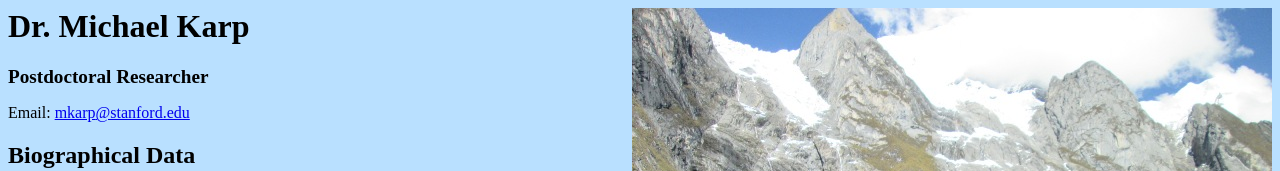
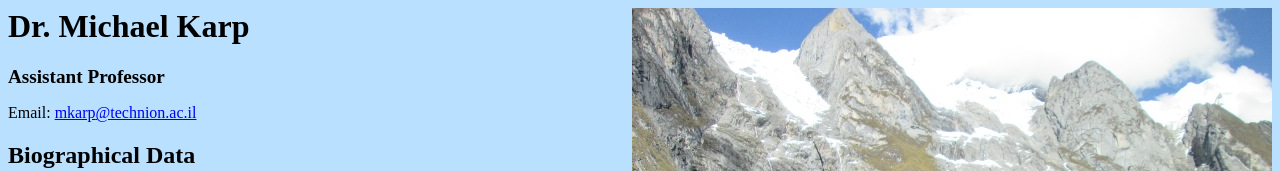
Before and after one commit to mkarptx/mkarptx.github.io, a plain HTML site: page index.html in a window 1280 px wide. Shown: the top 171 px of the page. Drawn offline with Linux system fonts and the light colour scheme.

Commit message:
moved to macOS

```diff
--- a/index.html
+++ b/index.html
@@ -4,14 +4,14 @@
 <body bgcolor="#B9E0FF">
 
     	<h1>Dr. Michael Karp</h1>
-	<div style="font-size: 120%; line-spacing: 120%; font-weight: bold">Postdoctoral Researcher</div>
+	<div style="font-size: 120%; line-spacing: 120%; font-weight: bold">Assistant Professor</div>
 	<div class="section section_short">
 		<p>
 			Email: <script type='text/javascript'>
 <!--
- var s1 = 'mkarp'; var s2 = '@'; var s3 = 'stanford.edu'; var s4 = s1 + s2 + s3; document.write('<a href="' + 'mail' + 'to:' + s4 + '">');
+ var s1 = 'mkarp'; var s2 = '@'; var s3 = 'technion.ac.il'; var s4 = s1 + s2 + s3; document.write('<a href="' + 'mail' + 'to:' + s4 + '">');
 //-->
-</script>mkarp<script type='text/javascript'>var n=64; document.write('&#x' + n.toString(16));</script>;stanford.edu<script type='text/javascript'>
+</script>mkarp<script type='text/javascript'>var n=64; document.write('&#x' + n.toString(16));</script>;technion.ac.il<script type='text/javascript'>
 <!--
 document.write('</a>')
 //-->
```
